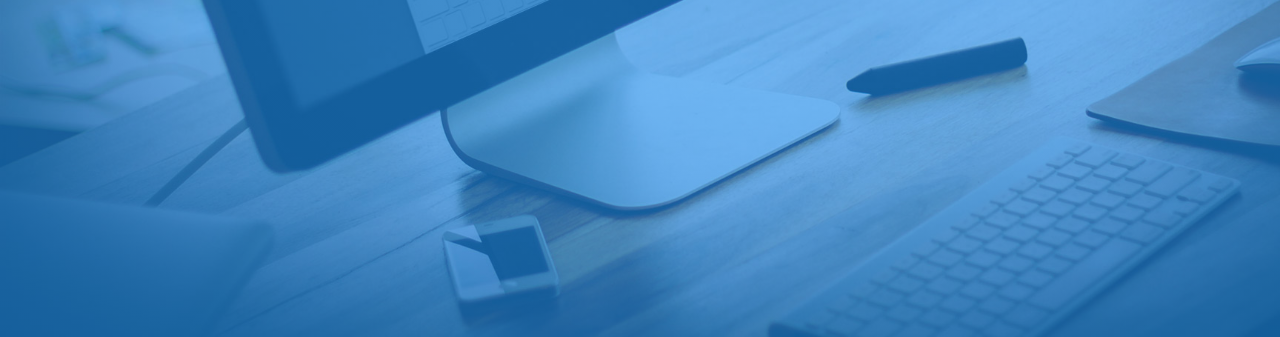
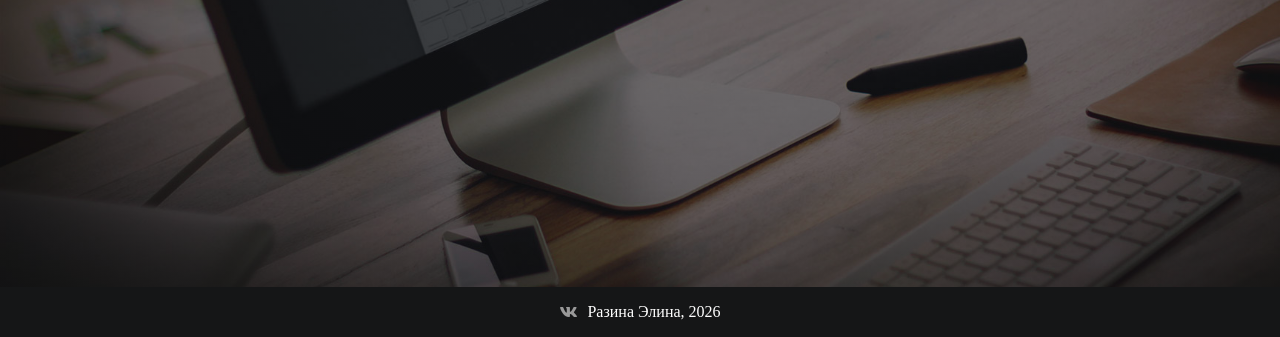
Before and after one commit to ERazina/myPortfolioSite, a website: page src/pug/index.pug in a window 1280 px wide. Shown: the part 463-800 px from the top of the page. Drawn offline with nearby package versions, Linux system fonts and the light colour scheme; files that its build step writes are made by us from their sources; files whose address does not match are found by name.

Commit message:
footer added + colours changed

```diff
--- a/src/pug/index.pug
+++ b/src/pug/index.pug
@@ -7,7 +7,8 @@ html(lang="en")
         title Сайт-портфолио Разиной Элины
         link(rel="stylesheet", href="./css/reset.css")
         link(rel="stylesheet", href="./css/style.css")
-        link(href="https://fonts.googleapis.com/css?family=Roboto"  rel="stylesheet")
+        link(rel="stylesheet", href="https://use.fontawesome.com/releases/v5.8.2/css/all.css" integrity="sha384-oS3vJWv+0UjzBfQzYUhtDYW+Pj2yciDJxpsK1OYPAYjqT085Qq/1cq5FLXAZQ7Ay" crossorigin="anonymous")
+        link(href="https://fonts.googleapis.com/css?family=Roboto" rel="stylesheet")
     body
         header
             //- nav.menu
@@ -28,6 +29,9 @@ html(lang="en")
             p.about-name erazina.info
             hr
             h1.about-descriptioin Сайт-портфолио
+
+        #portfolio
+
         //- #tech
         //-     .flex-container
         //-         h2 Технологии
@@ -76,7 +80,10 @@ html(lang="en")
         //-     p.contact-resume
         //-         a Скачать резюме
 
-        //- footer.
-        //-     p Разина Элина,
-        //-         - let date = new Date();
-        //-         span #{date.getFullYear()}
+        footer.footer
+            .social
+                a(href='https://vk.com/razina_elina' target="_blank")
+                    i.fab.fa-vk(aria-hidden='true')
+            p Разина Элина,
+                - let date = new Date();
+                span #{date.getFullYear()}
--- a/src/scss/style.scss
+++ b/src/scss/style.scss
@@ -1,10 +1,17 @@
 $back: #434343;
 $textcolor: white;
+$grey: #999999;
+
+$c: rgb(21, 22, 23);
+$a: rgb(21, 21, 22);
+$b: rgb(9, 10, 10);
+
 
 // реализована концепция  mobile-first
     .about{
         min-height: 100%;
-        background-color: rgba(30, 154, 255, 0.6);
+        // background-color: rgba(30, 154, 255, 0.6);
+        background-color: rgba(9, 10, 10, 0.6);
         height: calc(100vh);
         color: $textcolor;
         display: flex;
@@ -27,6 +34,31 @@ $textcolor: white;
         }
     }
 
+    .footer{
+        width: 100%;
+        height: 50px;
+        margin-top: -50px;
+        display: flex;
+        background: $c;
+        justify-content: center;
+        align-items: center;
+        color: $textcolor;
+
+        .social{
+            a{
+                color: $grey;
+                margin-right: 10px;
+                transition-property: font-size;
+            }
+            a:hover{
+                color: $textcolor;
+                transition-duration: .2s;
+                width: 300px;
+                font-size: 25px;
+            }
+        }
+    }
+
 // на 425 и далее все меняется
 @media (min-width: 425px) {
     .about{
@@ -44,10 +76,15 @@ $textcolor: white;
 @media (min-width: 768px) {
     .about{
         min-height: 100%;
-        background-color: rgba(30, 154, 255, 0.6);
+        // background-color: rgba(30, 154, 255, 0.6);
+        background-color: rgba(21, 22, 23, 0.6);
         background-size: cover;
-        background-image: linear-gradient(to top, rgba(30,154,255,0.6), rgba(30,154,255,0.6)),
+        // background-image: linear-gradient(to top, rgba(30,154,255,0.6), rgba(30,154,255,0.6)),
+        // url('../img/cover.jpg');
+        background-image: linear-gradient(to top, rgba(21, 22, 23, 0.6), rgba(21, 21, 22,0.6)),
         url('../img/cover.jpg');
+        // background-image: linear-gradient(to top, rgba(21, 22, 23,0.6), rgba(30,154,255, 0.6)),
+        // url('../img/cover.jpg');
         height: calc(100vh);
         color: $textcolor;
         display: flex;
@@ -81,4 +118,9 @@ $textcolor: white;
         max-width: 80%;
         margin: 0 auto;
     }
+
+    .footer{
+        max-width: 80%;
+        margin: 0 auto;
+    }
 }
```
